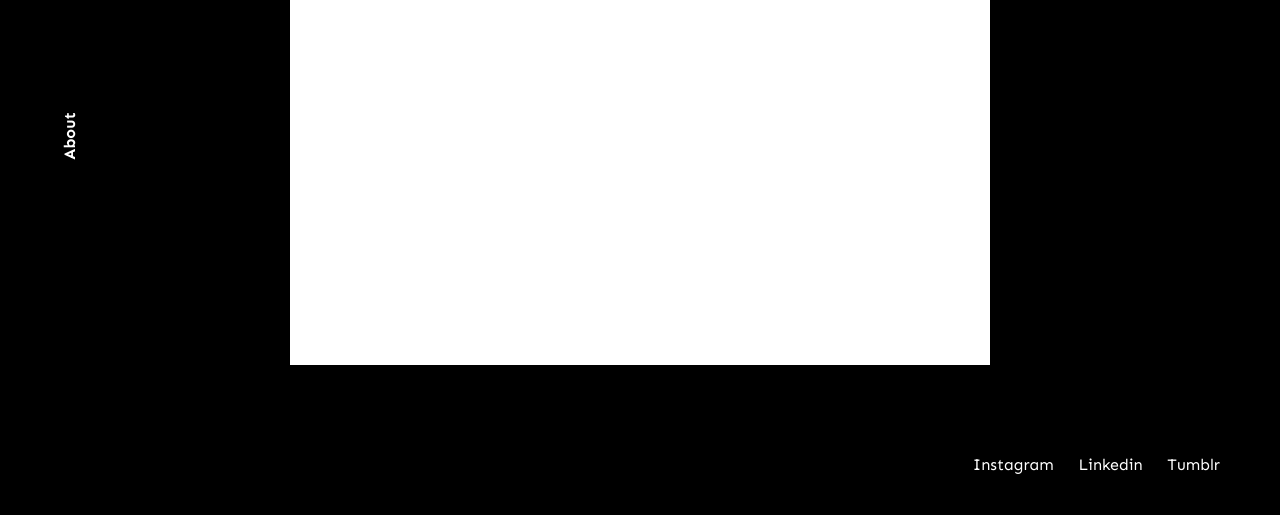
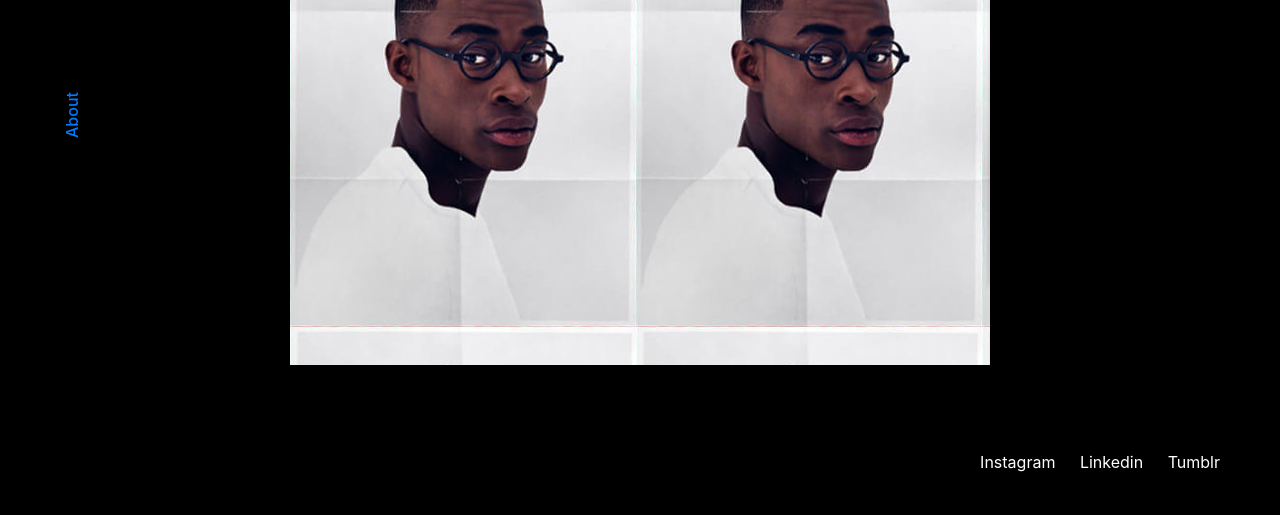
Before and after one commit to VicMars/noir-de-mars, a plain HTML site: page index.html in a window 1280 px wide. Shown: the part 285-800 px from the top of the page. Drawn offline with nearby package versions, Linux system fonts and the light colour scheme.

Commit message:
added bootstrap back

```diff
--- a/index.html
+++ b/index.html
@@ -12,7 +12,7 @@
 
   <link rel="stylesheet" href="style.css">
   <link rel="stylesheet" href="https://use.fontawesome.com/releases/v5.0.10/css/all.css">
-  <!-- <link rel="stylesheet" href="https://stackpath.bootstrapcdn.com/bootstrap/4.4.1/css/bootstrap.min.css" integrity="sha384-Vkoo8x4CGsO3+Hhxv8T/Q5PaXtkKtu6ug5TOeNV6gBiFeWPGFN9MuhOf23Q9Ifjh" crossorigin="anonymous"> -->
+  <link rel="stylesheet" href="https://stackpath.bootstrapcdn.com/bootstrap/4.4.1/css/bootstrap.min.css" integrity="sha384-Vkoo8x4CGsO3+Hhxv8T/Q5PaXtkKtu6ug5TOeNV6gBiFeWPGFN9MuhOf23Q9Ifjh" crossorigin="anonymous">
 
   <link href="https://fonts.googleapis.com/css2?family=Sen:wght@400;700;800&display=swap" rel="stylesheet">
 </head>
@@ -27,7 +27,7 @@
         <h1><a href="/about">About</a></h1>
       </div>
 
-      <div class="content" style="background-image: url('portrait.jpg');">
+      <div class="content" style="background-image: url('./images/portrait.jpg');">
         <h1>Vicky</h1>
         <h1>André</h1>
       </div>
@@ -48,10 +48,10 @@
 
   </div>
 
-<!-- <script src="https://code.jquery.com/jquery-3.4.1.slim.min.js" integrity="sha384-J6qa4849blE2+poT4WnyKhv5vZF5SrPo0iEjwBvKU7imGFAV0wwj1yYfoRSJoZ+n" crossorigin="anonymous"></script>
+<script src="https://code.jquery.com/jquery-3.4.1.slim.min.js" integrity="sha384-J6qa4849blE2+poT4WnyKhv5vZF5SrPo0iEjwBvKU7imGFAV0wwj1yYfoRSJoZ+n" crossorigin="anonymous"></script>
 <script src="https://cdn.jsdelivr.net/npm/popper.js@1.16.0/dist/umd/popper.min.js" integrity="sha384-Q6E9RHvbIyZFJoft+2mJbHaEWldlvI9IOYy5n3zV9zzTtmI3UksdQRVvoxMfooAo" crossorigin="anonymous"></script>
 <script src="https://stackpath.bootstrapcdn.com/bootstrap/4.4.1/js/bootstrap.min.js" integrity="sha384-wfSDF2E50Y2D1uUdj0O3uMBJnjuUD4Ih7YwaYd1iqfktj0Uod8GCExl3Og8ifwB6" crossorigin="anonymous"></script>
- -->
+
 </body>
 
 </html>
```
Also changed, not shown: about.html (+1 -1 lines).
